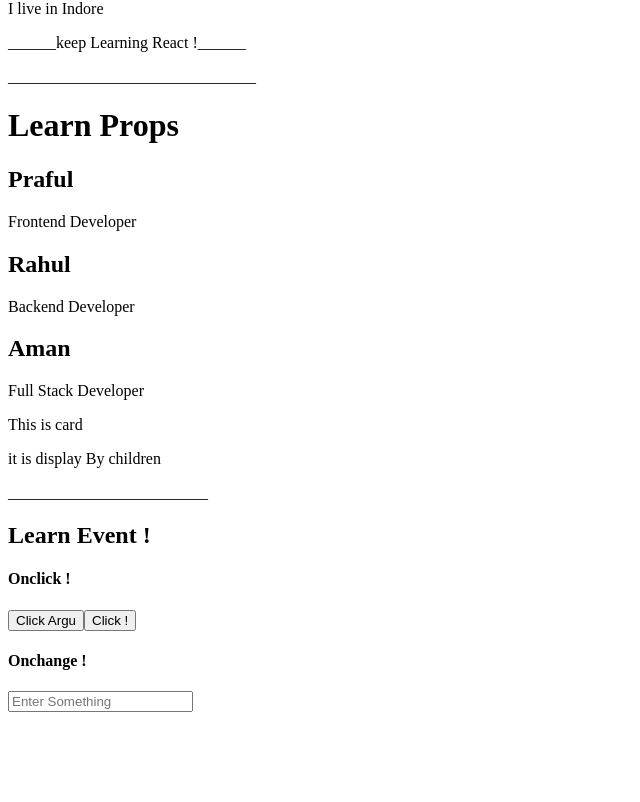
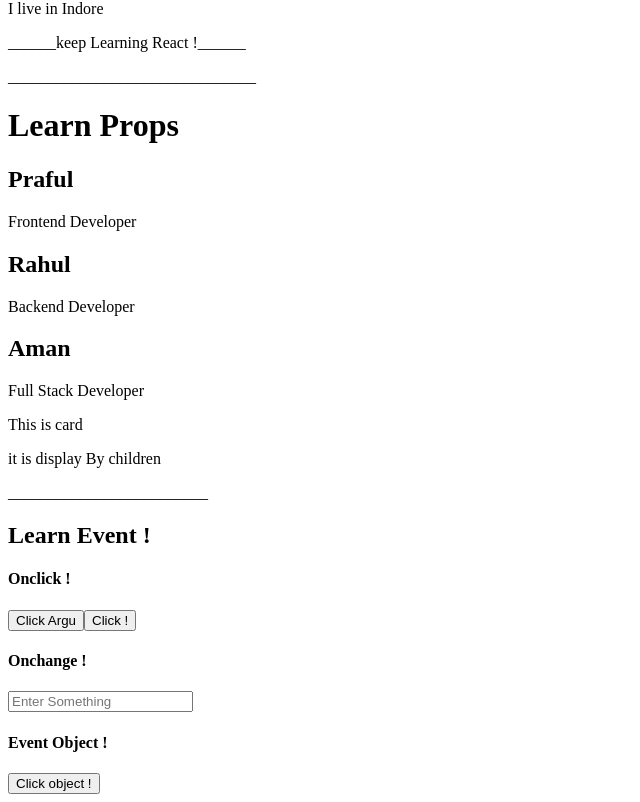
Before and after one commit to prafulM23/react-learning-journey, a React (Vite) app: page / in a window 1280 px wide. Shown: the part 538-1340 px from the top of the page, without its empty margins (0-640 px from the left). Before the commit the page ends 1258 px from the top, so only its background shows below. Built offline with nearby package versions, Linux system fonts and the light colour scheme.

Commit message:
learn event object

```diff
--- a/src/components/learn_event.jsx
+++ b/src/components/learn_event.jsx
@@ -8,6 +8,9 @@ const handleEvent2 = () => {
 
 const handleChange = (e) => {
     console.log(e.target.value)
+}
+const handleClick = (e) => {
+    console.log(e.target.innerText) // output = Click object
 }
 
 
@@ -20,6 +23,9 @@ const LearnEvent = () => {
             <button onClick={handleEvent2}>Click !</button>
             <h4>Onchange !</h4>
             <input type="text" placeholder="Enter Something" onChange={handleChange} />
+            <h4>Event Object !</h4>
+            <button onClick={handleClick}>Click object !</button>
+
         </>
     )
 }
```
